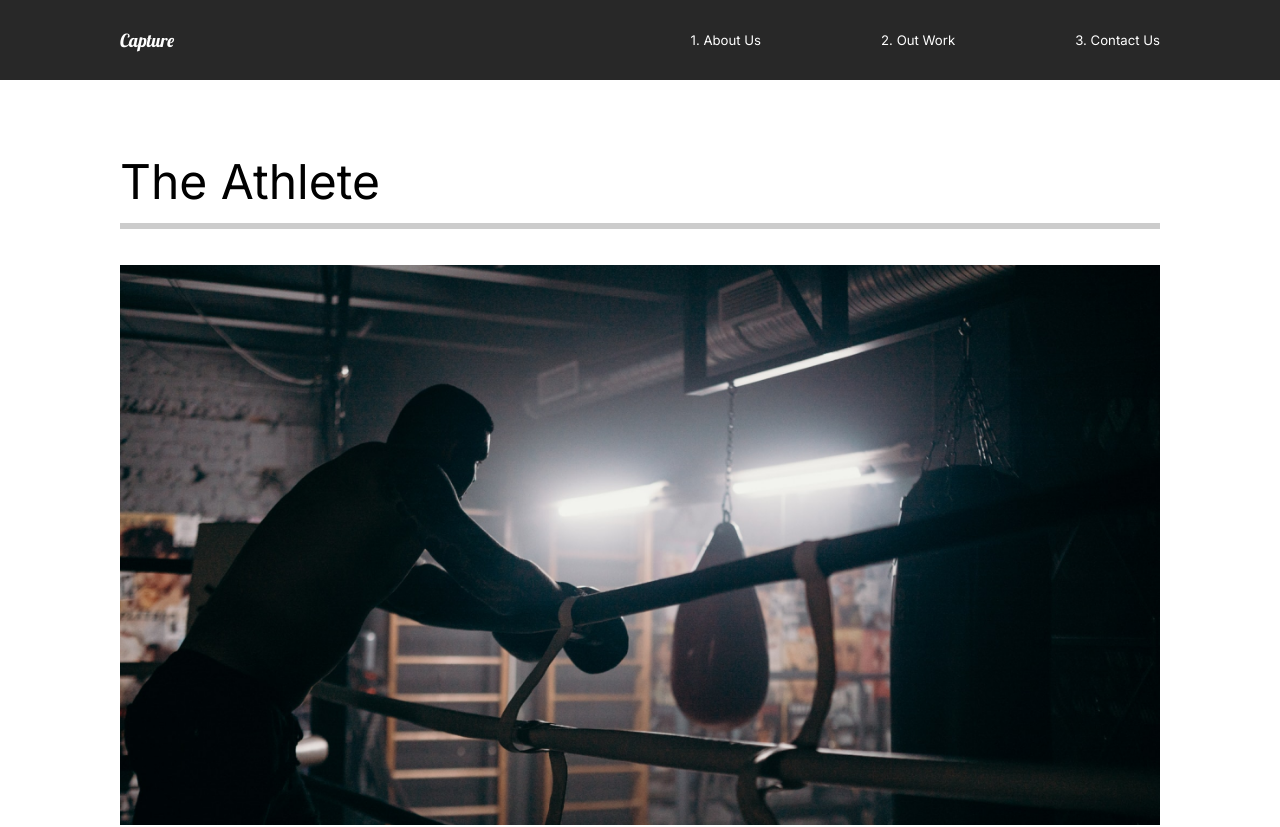
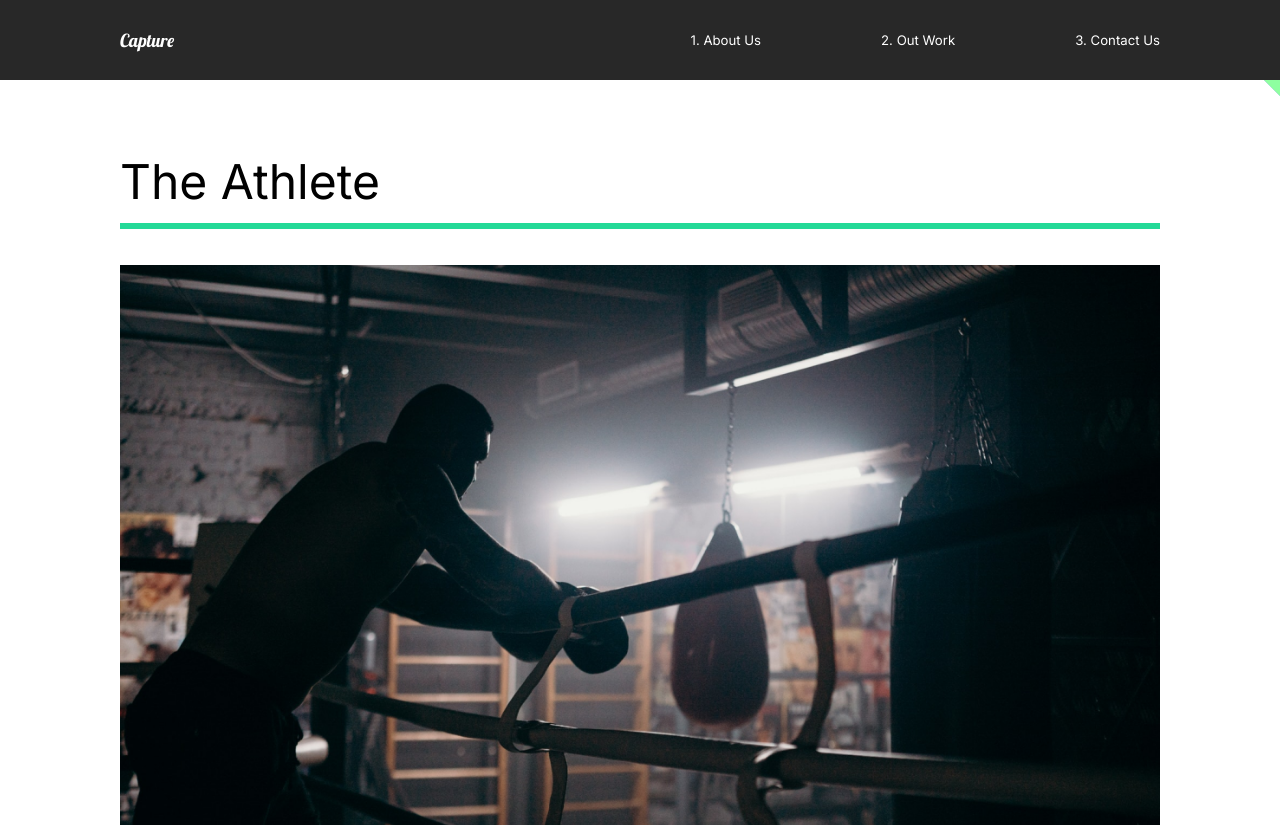
Before and after one commit to orsag/creative-capture, a React (Create React App) app: page /work in a window 1280 px wide. Shown: the top 827 px of the page. Built offline with nearby package versions, Linux system fonts and the light colour scheme.

Commit message:
OurWork animation

```diff
--- a/src/animation.js
+++ b/src/animation.js
@@ -7,14 +7,14 @@
         opacity: 1,
         y: 0,
         transition: {
-            duration: 1,
+            duration: 0.5,
             when: 'beforeChildren',
             staggerChildren: 0.25,
         }
     },
     exit: {
         opacity: 0,
-        y: 300,
+        // y: 300,
         transition: {
             duration: 0.5,
         }
@@ -59,3 +59,43 @@
         }
     }
 }
+
+export const lineAnimation = {
+    hidden: {
+        width: '0%',
+    },
+    show: {
+        width: '100%',
+        transition: {
+            duration: 1,
+        }
+    }
+}
+
+export const sliderAnimation = {
+    hidden: {
+        x: '130%',
+        skew: '45deg',
+        show: {
+            x: '100%',
+            skew: '0deg',
+            transition: {
+                duration: 1,
+                ease: 'easeOut',
+            }
+        }
+    }
+}
+
+export const sliderContainer = {
+    hidden: {
+        opacity: 1,
+    },
+    show: {
+        opacity: 1,
+        transition: {
+            staggerChildren: 0.15,
+            ease: 'easeInOut',
+        }
+    }
+}
--- /dev/null
+++ b/src/components/Wave.js
@@ -0,0 +1,31 @@
+import React from "react"
+import styled from 'styled-components'
+import { motion } from 'framer-motion'
+
+const Wave = () => {
+    return (
+        <WaveSvg
+            viewBox="0 0 1440 363"
+            fill="none"
+            xmlns="http://www.w3.org/2000/svg"
+        >
+            <motion.path d="M1440 27.4774C1352.73 19.8184 1122.41 49.0556 899.331 227.276C620.48 450.052 354.282 355.647 170.328 185.318C23.165 49.0556 -4.21721 8.32998 0.487081 5"
+                stroke="#D96ED4"
+                strokeOpacity="0.1"
+                strokeWidth="10"
+                initial={{ pathLength: 0, pathOffset: 1 }}
+                animate={{ pathLength: 1, pathOffset: 0 }}
+                transition={{ duration: 1 }}
+            />
+        </WaveSvg>
+    )
+}
+
+const WaveSvg = styled.svg`
+  position: absolute;
+  left: 0;
+  z-index: 1;
+
+`;
+
+export default Wave;
--- a/src/pages/OurWork.js
+++ b/src/pages/OurWork.js
@@ -5,21 +5,31 @@
 import styled from 'styled-components'
 import { Link } from 'react-router-dom'
 //Animations
-import { pageAnimation } from '../animation'
+import { pageAnimation, fadeAnimation, photoAnimation, lineAnimation, sliderAnimation, sliderContainer } from '../animation'
 import { motion } from 'framer-motion'
 
 const OurWork = () => {
     return (
-        <Work variants={pageAnimation}
-              initial="hidden"
-              animate="show"
-              exit="exit"
-              style={{ background: '#fff' }}>
+        <Work
+            variants={pageAnimation}
+            initial="hidden"
+            animate="show"
+            exit="exit"
+            style={{ background: '#fff' }}
+        >
+            <motion.div variants={sliderContainer}>
+                <Frame1 variants={sliderAnimation} />
+                <Frame2 variants={sliderAnimation} />
+                <Frame3 variants={sliderAnimation} />
+                <Frame4 variants={sliderAnimation} />
+            </motion.div>
             <Movie>
-                <h2>The Athlete</h2>
-                <div className="line"></div>
+                <motion.h2 variants={fadeAnimation}>The Athlete</motion.h2>
+                <motion.div className="line" variants={lineAnimation}></motion.div>
                 <Link to="/work/the-athlete">
-                    <img src={athlete} alt="athlete"/>
+                    <Hide>
+                        <motion.img variants={photoAnimation} src={athlete} alt="athlete"/>
+                    </Hide>
                 </Link>
             </Movie>
             <Movie>
@@ -53,7 +63,7 @@
   padding-bottom: 10rem;
   .line {
     height: 0.5rem;
-    background: #cccccc;
+    background: #23d997;
     margin-bottom: 3rem;
   }
   img {
@@ -63,4 +73,31 @@
   }
 `;
 
+const Hide = styled.div`
+  overflow: hidden;
+`;
+
+// Frame animation
+const Frame1 = styled(motion.div)`
+  position: fixed;
+  left: 0;
+  top: 10%;
+  width: 100%;
+  height: 100vh;
+  background: #fffebf;
+  z-index: 2;
+`;
+
+const Frame2 = styled(Frame1)`
+  background: #ff8efb;
+`;
+
+const Frame3 = styled(Frame1)`
+  background: #8ed2ff;
+`;
+
+const Frame4 = styled(Frame1)`
+  background: #8effa0;
+`;
+
 export default OurWork;
--- a/src/styles.js
+++ b/src/styles.js
@@ -12,12 +12,14 @@
 export const Description = styled.div`
   flex: 1;
   padding-right: 5rem;
+  z-index: 2;
   h2 {
     font-weight: lighter;
   }
 `;
 
 export const Image = styled.div`
+  z-index: 2;
   flex: 1;
   overflow: hidden;
   img {
```
Also changed, not shown: src/components/AboutSection.js (+4 -0 lines).
